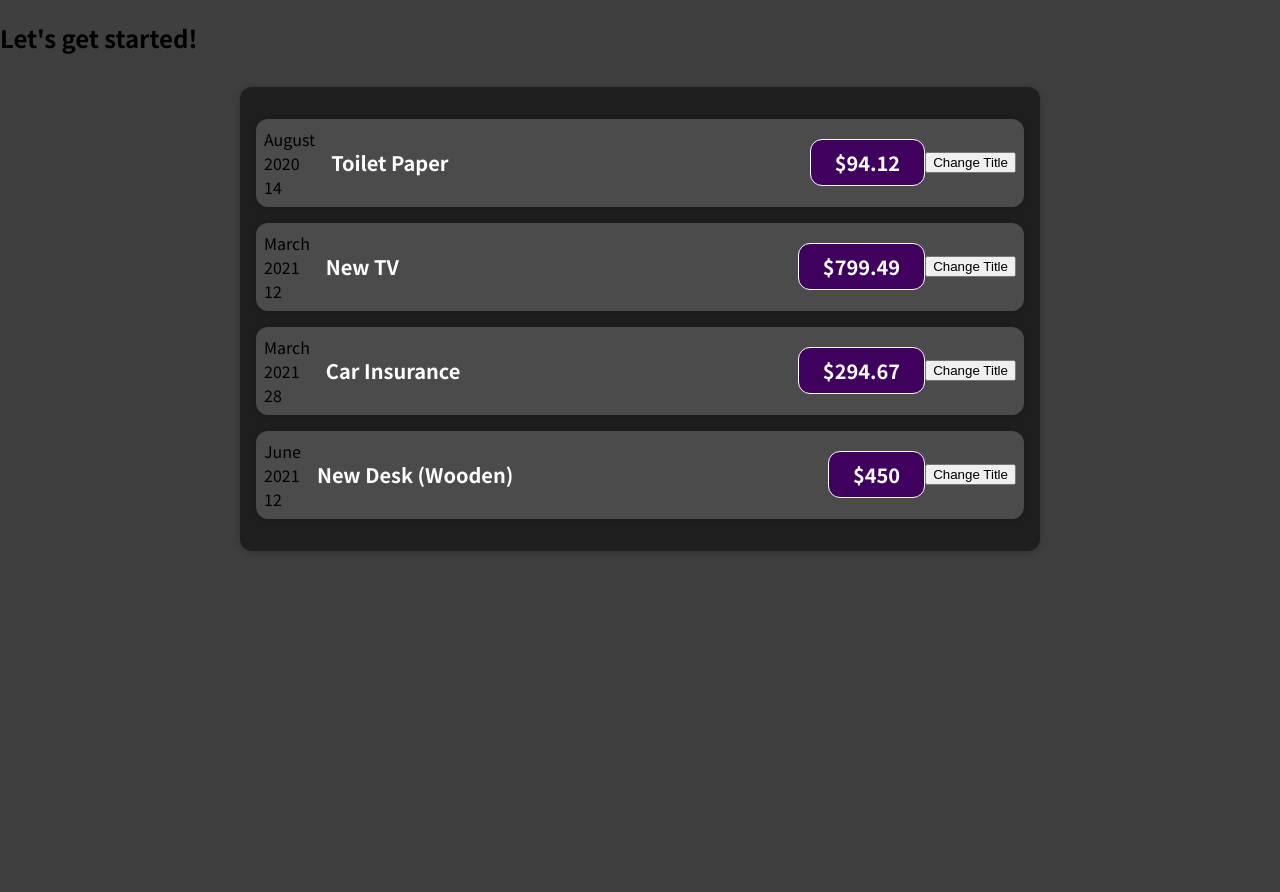
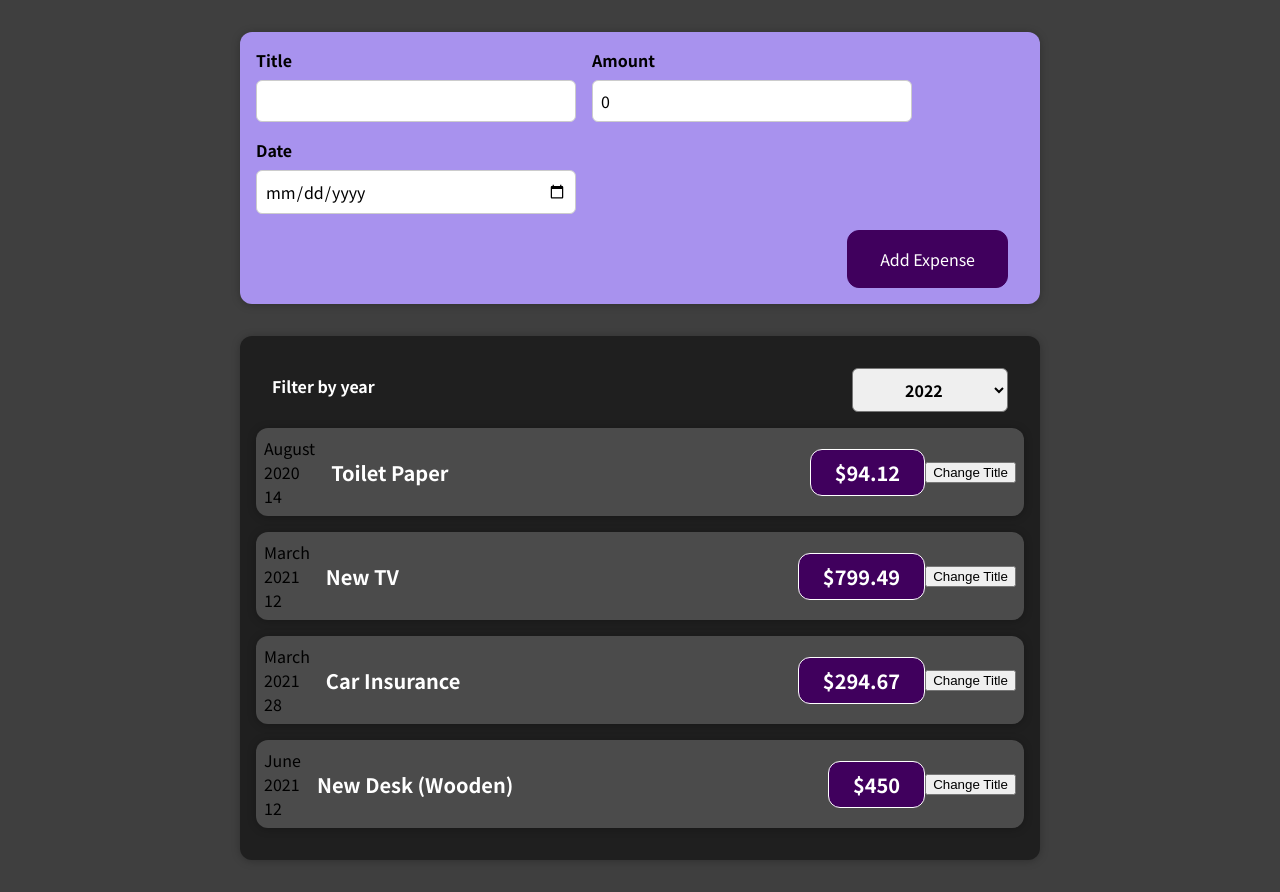
Before and after one commit to felixc0115/expense-tracker, a React (Create React App) app: page / in a window 1280 px wide. Before the commit the page ends 800 px from the top, so only its background shows below. Built offline with nearby package versions, Linux system fonts and the light colour scheme.

Commit message:
create ExpenseFilter component

```diff
--- a/src/App.js
+++ b/src/App.js
@@ -1,7 +1,9 @@
 import AllExpenses from "./components/Expenses/AllExpenses";
+import NewExpense from "./components/NewExpense/NewExpense";
+import { useState } from "react";
 
 function App() {
-  const expenses = [
+  const [expenses, setExpenses] = useState([
     {
       id: "e1",
       title: "Toilet Paper",
@@ -21,10 +23,15 @@ function App() {
       amount: 450,
       date: new Date(2021, 5, 12),
     },
-  ];
+  ]);
+
+  const addNewExpenseHandler = (enteredExpenseData) => {
+    const expenseData = { ...enteredExpenseData };
+    setExpenses([...expenses, expenseData]);
+  };
   return (
     <div>
-      <h2>Let's get started!</h2>
+      <NewExpense onAddNewExpenseHandler={addNewExpenseHandler} />
       <AllExpenses expenses={expenses} />
     </div>
   );
--- a/src/components/Expenses/AllExpenses.js
+++ b/src/components/Expenses/AllExpenses.js
@@ -1,11 +1,23 @@
 import ExpenseItem from "../Expenses/ExpenseItem";
 import "./AllExpenses.css";
 import Card from "../UI/Card";
+import ExpensesFilter from "./ExpensesFilter";
+import { useState } from "react";
 
 const AllExpenses = ({ expenses }) => {
+  const [filteredExpenses, setFilteredExpenses] = useState(expenses);
+
+  const onSaveFilteredExpenses = (filteredExpenses) => {
+    setFilteredExpenses(filteredExpenses);
+  };
+
   return (
     <Card className="expenses">
-      {expenses.map((expense) => (
+      <ExpensesFilter
+        unfilteredExpenses={expenses}
+        onSaveFilteredExpenses={onSaveFilteredExpenses}
+      />
+      {filteredExpenses.map((expense) => (
         <ExpenseItem
           key={expense.id}
           date={expense.date}
@@ -18,3 +30,13 @@ const AllExpenses = ({ expenses }) => {
 };
 
 export default AllExpenses;
+
+/*
+1. Create a new component that filters the expense array received from the App component
+2. Pass in the expense array into the new expense filter component as props
+3. Within the expense filter component, the logic to filter the expense array based on year will be performed here
+4. You are going to return the filtered array from the expense filter to the All Expenses component which will be mapped over to be rendered
+5. You need to create state within the All Expenses component called filteredArray
+6. To pass the filtered array from the child Expense filter component, we need to do it via a function call that will be passed down via props
+7. Then we will use the setFilteredArray function provided via the useState hook to capture the value
+*/
--- a/src/components/Expenses/ExpenseItem.js
+++ b/src/components/Expenses/ExpenseItem.js
@@ -1,16 +1,20 @@
 import "./ExpenseItem.css";
 import ExpenseDate from "../Expenses/ExpenseDate";
 import Card from "../UI/Card";
+import { useState } from "react";
 
-const ExpenseItem = ({ date, title, amount, id }) => {
+const ExpenseItem = (props) => {
+  const [title, setTitle] = useState(props.title);
+  const clickHandler = () => setTitle("Updated!");
+
   return (
     <Card className="expense-item">
-      <ExpenseDate date={date} />
+      <ExpenseDate date={props.date} />
       <div className="expense-item__description">
         <h2>{title}</h2>
-        <div className="expense-item__price">{`$${amount}`}</div>
+        <div className="expense-item__price">{`$${props.amount}`}</div>
       </div>
-      <button>Change Title</button>
+      <button onClick={clickHandler}>Change Title</button>
     </Card>
   );
 };
--- /dev/null
+++ b/src/components/Expenses/ExpensesFilter.css
@@ -0,0 +1,24 @@
+.expenses-filter {
+    color: white;
+    padding: 0 1rem;
+}
+
+.expenses-filter__control {
+    display: flex;
+    width: 100%;
+    align-items: center;
+    justify-content: space-between;
+    margin: 1rem 0;
+}
+
+.expenses-filter label {
+    font-weight: bold;
+    margin-bottom: 0.5rem;
+}
+
+.expenses-filter select {
+    font: inherit;
+    padding: 0.5rem 3rem;
+    font-weight: bold;
+    border-radius: 6px;
+}
--- /dev/null
+++ b/src/components/Expenses/ExpensesFilter.js
@@ -0,0 +1,27 @@
+import "./ExpensesFilter.css";
+
+const ExpensesFilter = ({ unfilteredExpenses, onSaveFilteredExpenses }) => {
+  const filterYearInputHandler = (e) => {
+    const year = parseInt(e.target.value);
+    const filteredExpenses = unfilteredExpenses.filter((expense) => {
+      return expense.date.getFullYear() === year;
+    });
+    onSaveFilteredExpenses(filteredExpenses);
+  };
+
+  return (
+    <div className="expenses-filter">
+      <div className="expenses-filter__control">
+        <label>Filter by year</label>
+        <select onChange={filterYearInputHandler}>
+          <option value="2022">2022</option>
+          <option value="2021">2021</option>
+          <option value="2020">2020</option>
+          <option value="2019">2019</option>
+        </select>
+      </div>
+    </div>
+  );
+};
+
+export default ExpensesFilter;
--- /dev/null
+++ b/src/components/NewExpense/NewExpense.css
@@ -0,0 +1,38 @@
+.new-expense {
+    background-color: #a892ee;
+    padding: 1rem;
+    margin: 2rem auto;
+    width: 50rem;
+    max-width: 95%;
+    border-radius: 12px;
+    text-align: center;
+    box-shadow: 0 1px 8px rgba(0, 0, 0, 0.25);
+}
+
+.new-expense button {
+    font: inherit;
+    cursor: pointer;
+    padding: 1rem 2rem;
+    border: 1px solid #40005d;
+    background-color: #40005d;
+    color: white;
+    border-radius: 12px;
+    margin-right: 1rem;
+}
+
+.new-expense button:hover,
+.new-expense button:active {
+    background-color: #510674;
+    border-color: #510674;
+}
+
+.new-expense button.alternative {
+    color: #220131;
+    border-color: transparent;
+    background-color: transparent;
+}
+
+.new-expense button.alternative:hover,
+.new-expense button.alternative:active {
+    background-color: #ddb3f8;
+}
--- /dev/null
+++ b/src/components/NewExpense/NewExpense.js
@@ -0,0 +1,17 @@
+import NewExpenseForm from "./NewExpenseForm";
+import "./NewExpense.css";
+
+const NewExpense = (props) => {
+  const saveExpenseHandler = (enteredExpenseData) => {
+    const expenseData = { ...enteredExpenseData, id: Math.random().toString() };
+    props.onAddNewExpenseHandler(expenseData);
+  };
+
+  return (
+    <div className="new-expense">
+      <NewExpenseForm onSaveExpenseData={saveExpenseHandler} />
+    </div>
+  );
+};
+
+export default NewExpense;
--- /dev/null
+++ b/src/components/NewExpense/NewExpenseForm.css
@@ -0,0 +1,26 @@
+.new-expense__controls {
+    display: flex;
+    flex-wrap: wrap;
+    gap: 1rem;
+    margin-bottom: 1rem;
+    text-align: left;
+}
+
+.new-expense__control label {
+    font-weight: bold;
+    margin-bottom: 0.5rem;
+    display: block;
+}
+
+.new-expense__control input {
+    font: inherit;
+    padding: 0.5rem;
+    border-radius: 6px;
+    border: 1px solid #ccc;
+    width: 20rem;
+    max-width: 100%;
+}
+
+.new-expense__actions {
+    text-align: right;
+}
--- /dev/null
+++ b/src/components/NewExpense/NewExpenseForm.js
@@ -0,0 +1,75 @@
+import "./NewExpenseForm.css";
+import { useState } from "react";
+
+const NewExpenseForm = (props) => {
+  const [enteredTitle, setEnteredTitle] = useState("");
+  const [enteredDate, setEnteredDate] = useState("");
+  const [enteredAmount, setEnteredAmount] = useState(+"");
+
+  const titleChangeHandler = (e) => {
+    setEnteredTitle(e.target.value);
+  };
+
+  const dateChangeHandler = (e) => {
+    setEnteredDate(e.target.value);
+  };
+
+  const amountChangeHandler = (e) => {
+    setEnteredAmount(e.target.value);
+  };
+
+  const formSubmitHandler = (e) => {
+    e.preventDefault();
+
+    const expenseData = {
+      title: enteredTitle,
+      amount: enteredAmount,
+      date: new Date(enteredDate),
+    };
+
+    props.onSaveExpenseData(expenseData);
+    setEnteredTitle("");
+    setEnteredAmount("");
+    setEnteredDate("");
+  };
+
+  return (
+    <form onSubmit={formSubmitHandler}>
+      <div className="new-expense__controls">
+        <div className="new-expense__control">
+          <label>Title</label>
+          <input
+            type="text"
+            value={enteredTitle}
+            onChange={titleChangeHandler}
+          />
+        </div>
+        <div className="new-expense__control">
+          <label>Amount</label>
+          <input
+            type="number"
+            value={enteredAmount}
+            min="0.01"
+            step="0.01"
+            onChange={amountChangeHandler}
+          />
+        </div>
+        <div className="new-expense__control">
+          <label>Date</label>
+          <input
+            type="date"
+            value={enteredDate}
+            min="2019-01-01"
+            max="2022-12-31"
+            onChange={dateChangeHandler}
+          />
+        </div>
+      </div>
+      <div className="new-expense__actions">
+        <button type="submit">Add Expense</button>
+      </div>
+    </form>
+  );
+};
+
+export default NewExpenseForm;
```
